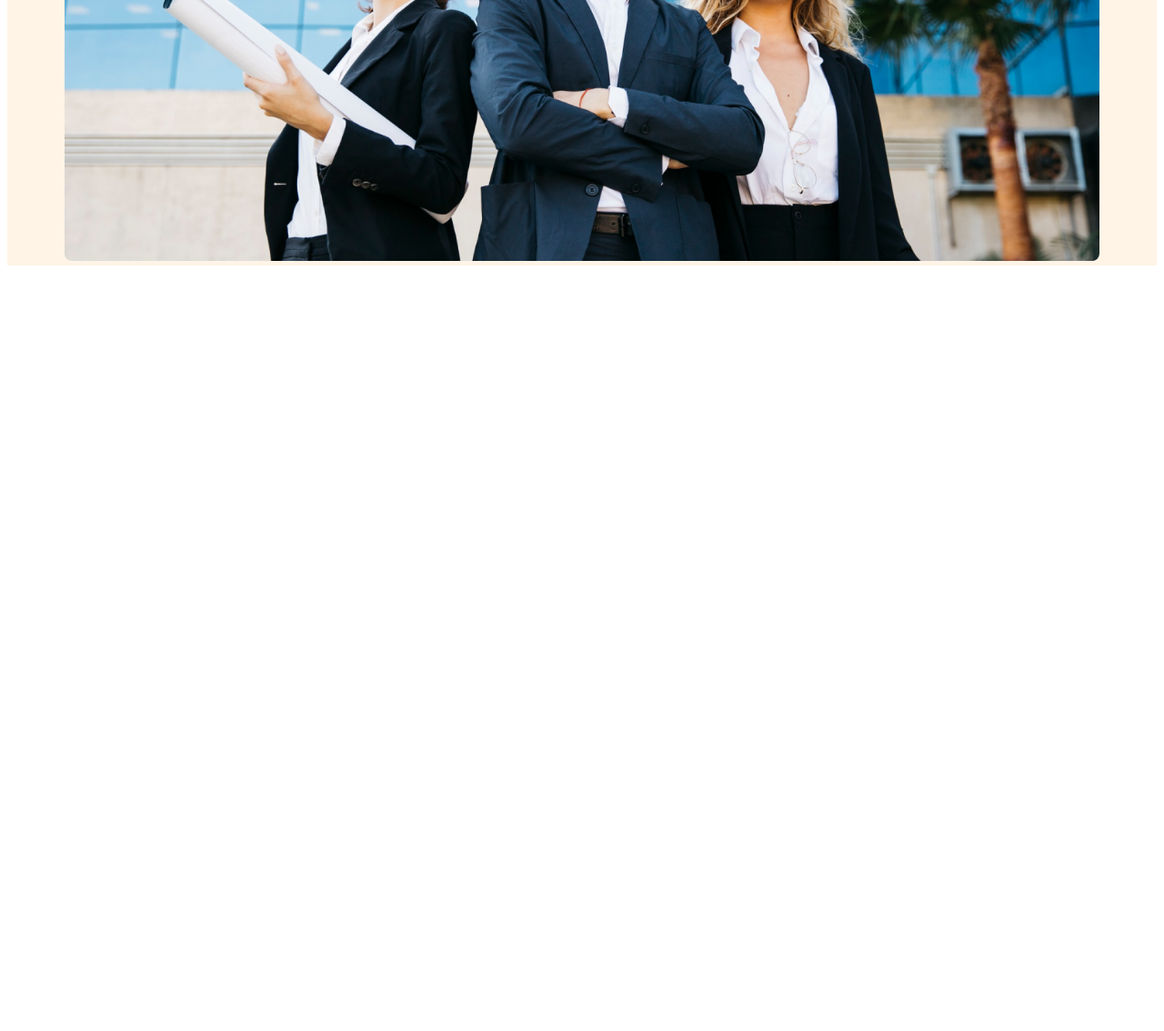
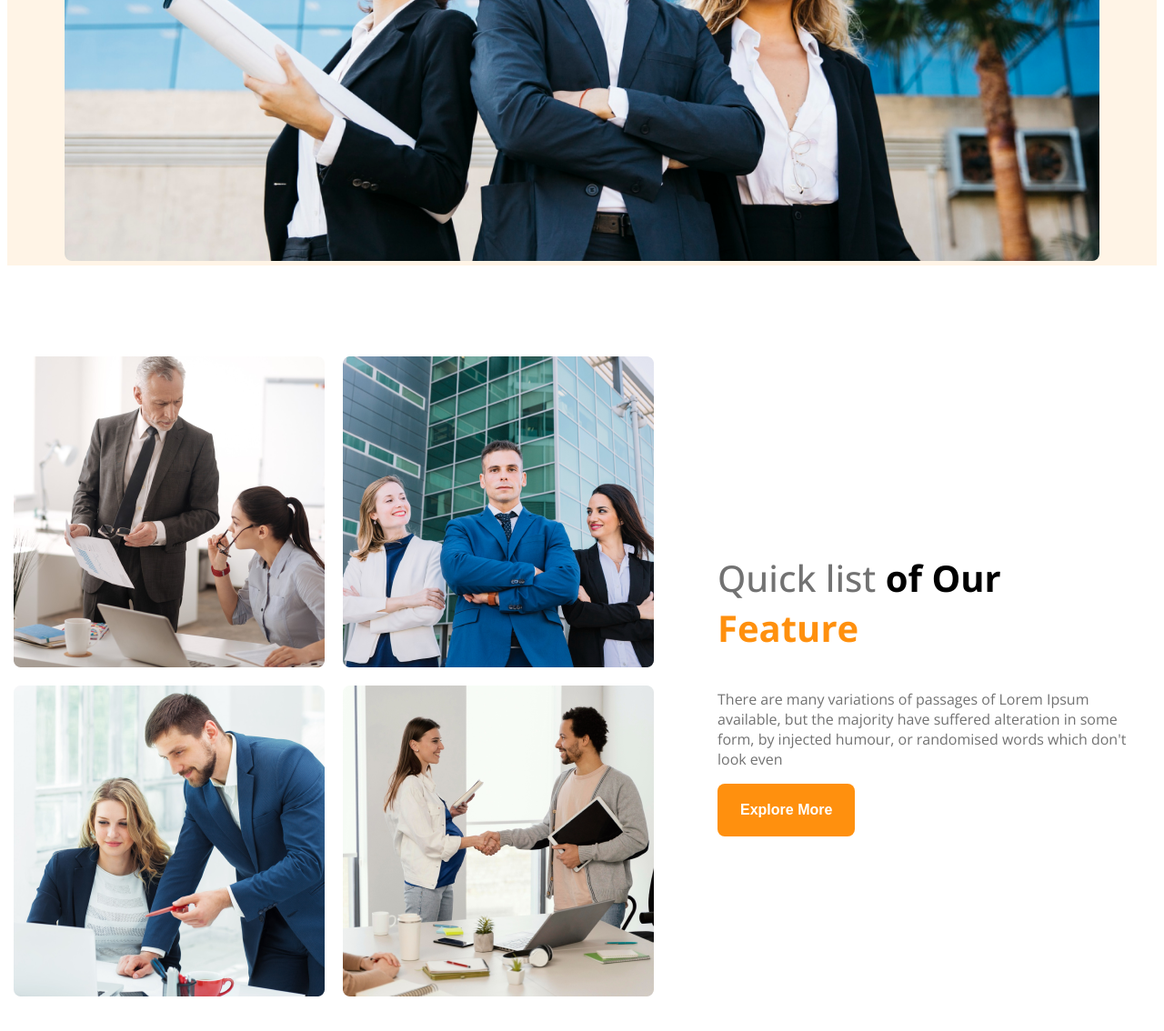
Before and after one commit to siam114/9th-G3-architecture, a plain HTML site: page index.html in a window 1280 px wide. Shown: the part 771-1905 px from the top of the page at 91% size. Before the commit the page ends 1071 px from the top, so only its background shows below. Drawn offline with nearby package versions, Linux system fonts and the light colour scheme.

Commit message:
complete feature section

```diff
--- a/index.html
+++ b/index.html
@@ -27,7 +27,26 @@
           </div>
     </header>
     <main>
+      <section class="teams display-flex">
+        <div class="team-img-container">
+          <img src="images/team1.png" alt="">
+          <img src="images/team2.png" alt="">
+          <img src="images/team3.png" alt="">
+          <img src="images/team4.png" alt="">
+        </div>
+        <div class="our-features">
+            <h3 class="feature-title"><span id="quick-list" class="text-light-gray">Quick list</span> <span>of Our</span> <span class="text-primary">Feature</span></h3>
+            <p class="feature-description text-light-gray">There are many variations of passages of Lorem Ipsum available, but the majority have suffered alteration in some form, by injected humour, or randomised words which don't look even
+            </p>
+            <button class="btn-primary">Explore More</button>
+        </div>
+      </section>
+      <!-- feature will enjoy -->
+       <section>
 
+       </section>
+       <!-- some facts -->
+        <section></section>
     </main>
     <footer>
 
--- a/style/architects.css
+++ b/style/architects.css
@@ -18,6 +18,9 @@
     background-color: rgba(255, 144, 14, 0.1);
     /* margin-bottom: 50px; */
   }
+  .text-primary{
+    color: #FF900E;
+  }
   .btn-primary{
     background-color: #FF900E;
     color: white;
@@ -27,6 +30,13 @@
     border-radius: 8px;
     border: none;
     cursor: pointer;
+  }
+  main{
+    max-width: 1250px;
+    margin: 0 auto;
+  }
+  main>section{
+    margin-top: 100px;
   }
   /* navbar style */
   .navbar{
@@ -65,10 +75,53 @@
     margin:0 auto;
     border-radius: 8px;
   }
+  /* team and feature style */
+  .teams{
+    justify-content: center;
+    align-items: center;
+  }
+  .team-img-container{
+    display: grid;
+    grid-template-columns: repeat(2, 1fr);
+    gap: 20px;
+  }
+  .our-features{
+    margin-left: 70px;
+    max-width: 500px;
+  }
+  .feature-title{
+    font-size: 2.5rem;
+    font-weight: 700;
+  }
+  #quick-list{
+    font-weight: 500;
+  }
 
   /*responsive media query */
   @media screen and (max-width: 576px){
-    .navbar, .nav-links{
+    .navbar,
+    .nav-links,
+    .teams{
+      flex-direction: column;
+
+    }
+    .team-img-container{
+      grid-template-columns: repeat(1, 1fr);
+      margin: 0 auto;
+    }
+    .our-features{
+      margin-left: 25px;
+    }
+  }
+  /* medium size device */
+  @media screen and (min-width: 576px) and (max-width: 992px){
+    .teams{
       flex-direction: column;
     }
+    .team-img-container{
+      margin: 10px auto;
+    }
+    .our-features{
+      margin-left: 50px auto;
+    }
   }
```
